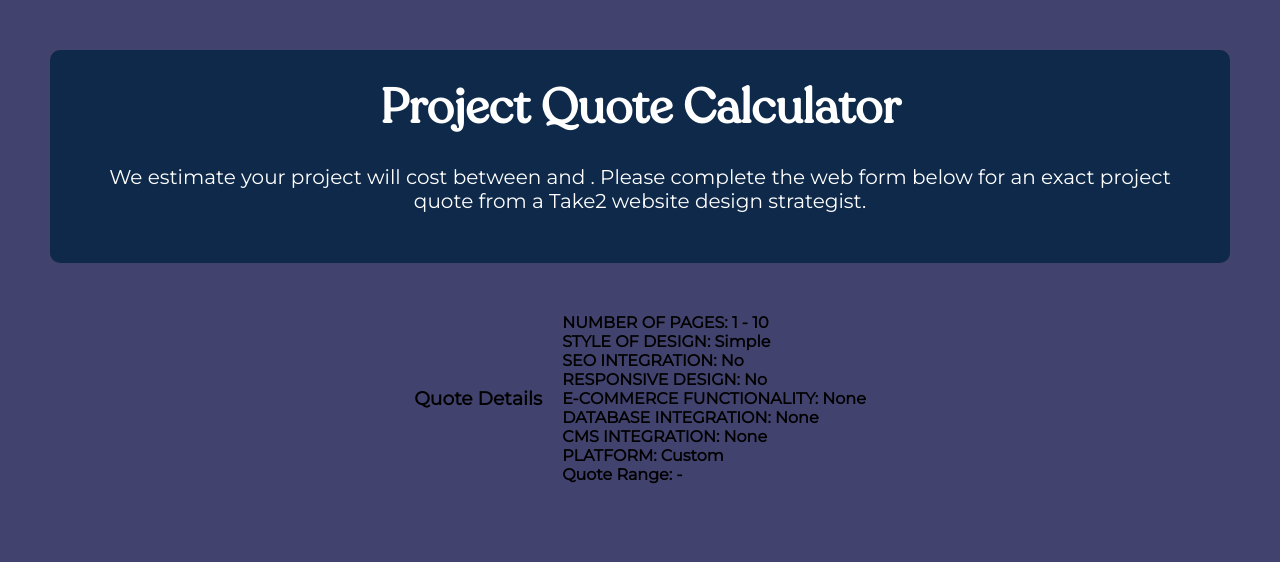
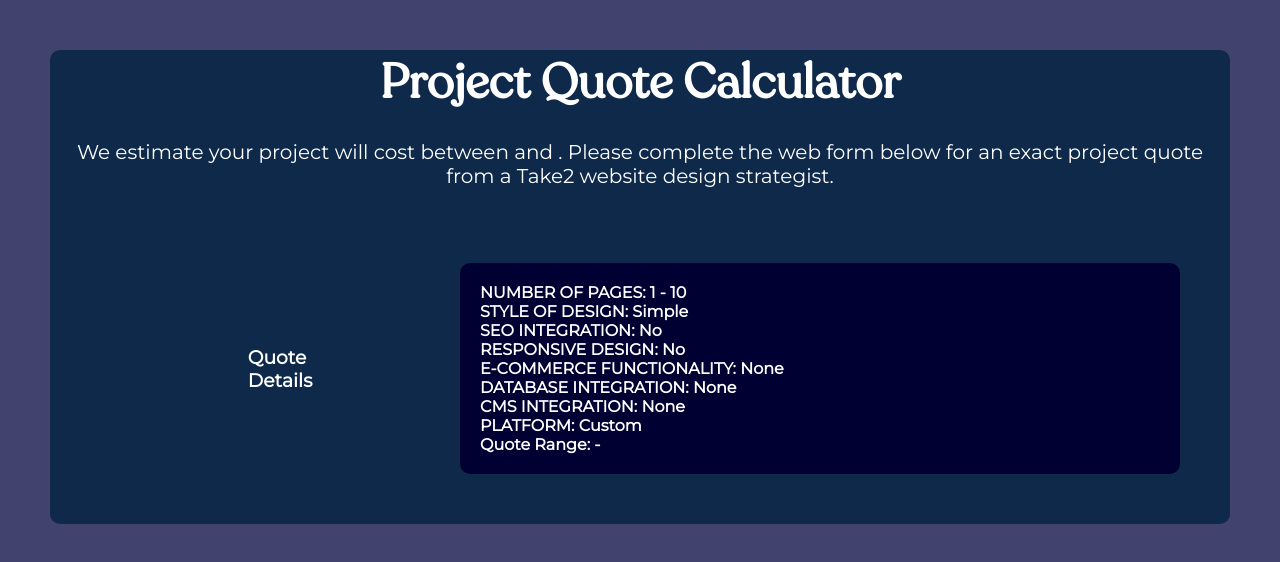
Before and after one commit to Dave-ctr/project-quote-calculator, a React (Vite) app: page /register in a window 1280 px wide. Shown: the top 562 px of the page. Built offline with nearby package versions, Linux system fonts and the light colour scheme.

Commit message:
quote form page layout started

```diff
--- a/src/index.css
+++ b/src/index.css
@@ -24,12 +24,20 @@
   }
   .quoteItemContainer{
     margin: 10px;
+    padding: 20px;
+    gap: 20px;
+   }
+   .quoteDetailsList{
+    display: grid;
+    grid-template-columns: 1fr;
+    gap: 10px;
    }
 }
 
 @media (min-width: 769px) {
  .quoteItemContainer{
   margin: 50px;
+  padding: "75px",
  }
   .quoteForm {
     grid-template-columns: 0.5fr 1fr 0.5fr;
@@ -42,4 +50,9 @@
 .quoteForm>li p{
   font-size: 1.25rem;
 }
+.quoteDetailsList{
+  display: grid;
+  grid-template-columns: 0.5fr 1fr;
+  padding: 50px;
+ }
 }
--- a/src/pages/QuoteFormPage.jsx
+++ b/src/pages/QuoteFormPage.jsx
@@ -44,7 +44,6 @@ function QuoteFormPage({ quoteListItems, selectionValues, headerRefs, selectionV
       style={{
         backgroundColor: " #0e2949",
         color: "white",
-        padding: "25px",
         borderRadius: "10px",
       }}
     >
@@ -56,20 +55,22 @@ function QuoteFormPage({ quoteListItems, selectionValues, headerRefs, selectionV
       <p style={{ textAlign: "center", margin:'25px', fontSize:'1.25rem'}}>
        We estimate your project will cost between {`${selectionValueOne} and ${selectionValueTwo}`}. Please complete the web form below for an exact project quote from a Take2 website design strategist.
       </p>
-</div>
 
-    <div style={{
-            display: 'flex',
-            flexDirection: 'row',
-            justifyContent: "center",
-            alignItems: 'center',
-         gap:'20px'
-            }}>
-            <h3>Quote Details</h3>
-      <ul style={{
 
-           listStyle: "none",
+    <div
+    className="quoteDetailsList">
 
+            <h3 style={{display:'flex', flexDirection:'column', justifyContent:'center', alignItems:'center' }}>
+            Quote
+            <br />
+            Details
+            </h3>
+      <ul
+      style={{
+          listStyle: "none",
+          backgroundColor: 'hsl(240, 100%, 10%)',
+          padding:'20px',
+          borderRadius: "10px",
         }}>
         {quoteListItems.map((quoteItem, index) => (
           <li key={index}>
@@ -82,7 +83,7 @@ function QuoteFormPage({ quoteListItems, selectionValues, headerRefs, selectionV
       <li style={{    fontSize: "1rem", fontWeight: 'bold' }}>Quote Range: {`${selectionValueOne} - ${selectionValueTwo}`}</li>
       </ul>
     </div>
-
+</div>
     </>
   );
 }
```
